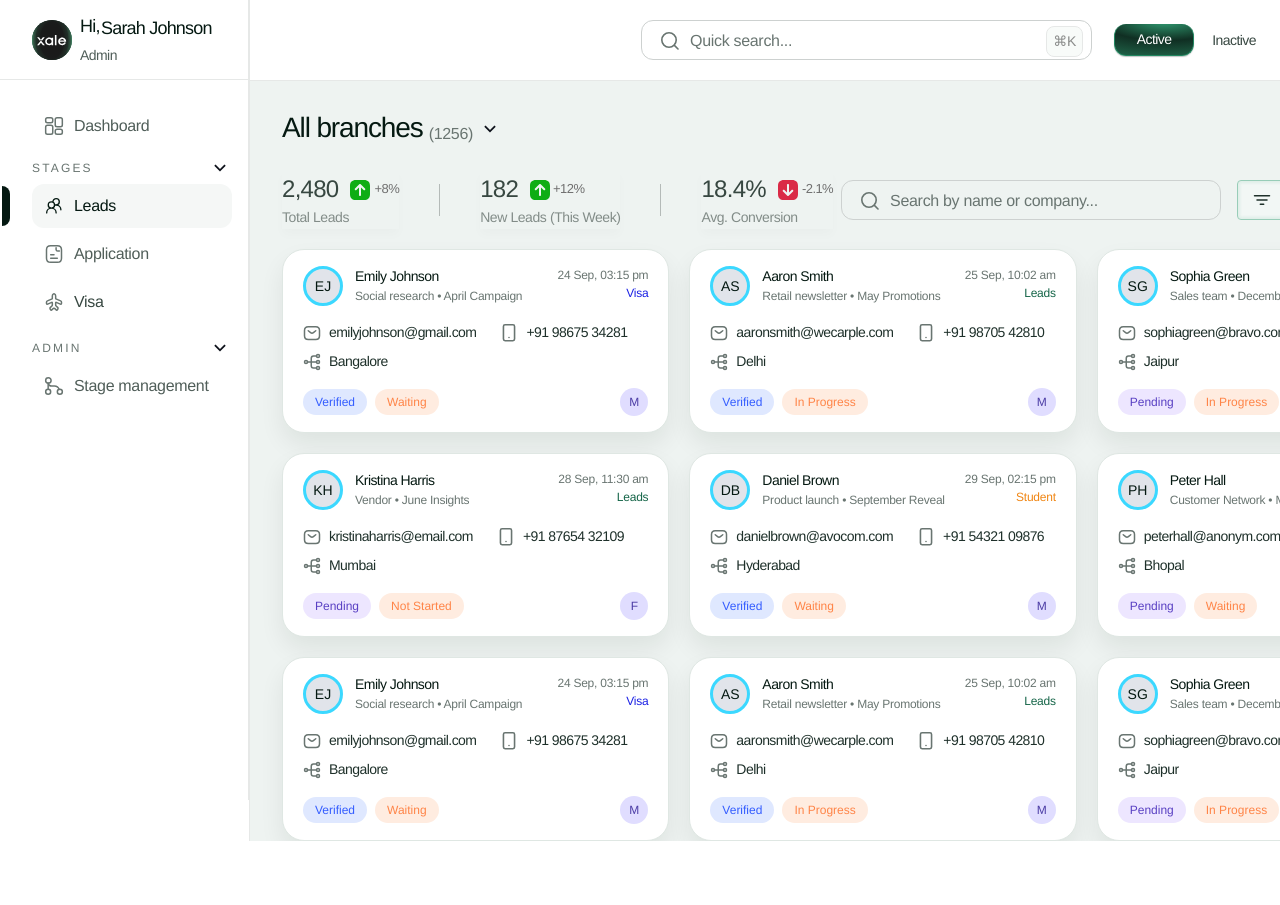
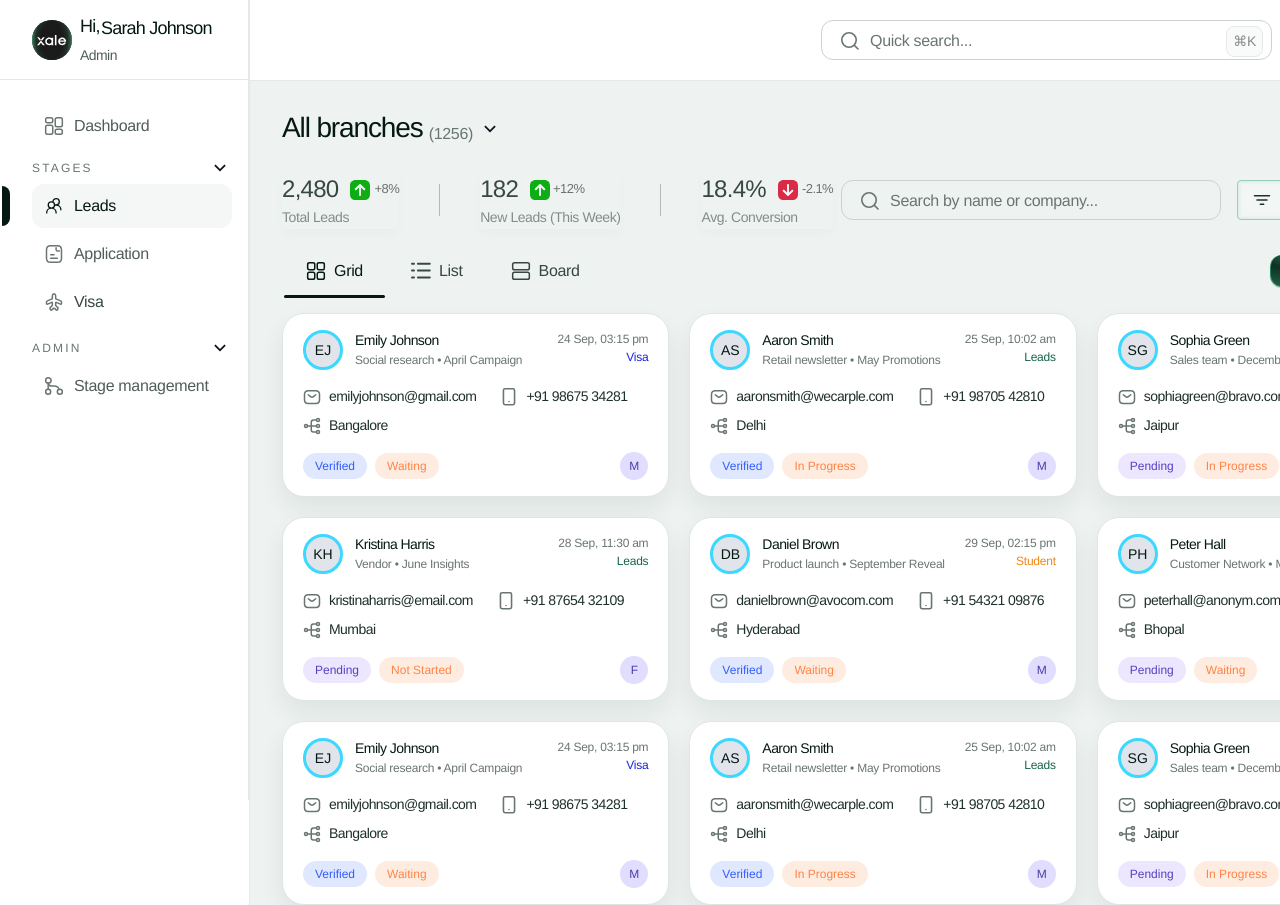
Before and after one commit to marketlubeDev/Xale-client, a React (Vite) app: page / in a window 1280 px wide. Shown: the top 905 px of the page. Before the commit the page ends 841 px from the top, so only its background shows below. Built offline with nearby package versions, Linux system fonts and the light colour scheme.

Commit message:
lead view

```diff
--- a/src/App.tsx
+++ b/src/App.tsx
@@ -11,8 +11,13 @@ import { Metrics } from "./components/dashboard/Metrics";
 import SearchInput from "./components/common/SearchInput";
 import { Dropdown } from "./components/common/Dropdowns/Dropdown";
 import { FilterButton } from "./components/common/Buttons/FilterButton";
+import { ViewSwitcher } from "./components/common/ViewSwitcher";
+import { SegmentToggle } from "./components/common/Toggle/SegmentToggle";
+import { useState } from "react";
 
 function App() {
+  const [status, setStatus] = useState<string>("active");
+
   const leads: LeadCard[] = [
     {
       name: "Emily Johnson",
@@ -168,7 +173,11 @@ function App() {
       <div className="flex w-full flex-col">
         <Header />
 
-        <main className="flex flex-1 flex-col justify-start gap-5 lg:px-10" style={{ padding: '24px 16px 0 32px' }}>
+        <main
+          className="flex flex-1 flex-col justify-start gap-5 lg:px-10"
+          style={{ padding: "24px 16px 0 32px" }}
+        >
+          <div className="flex flex-col gap-5">
             <div className="flex gap-2 justify-between">
               <BranchSelector />
               <div className="flex gap-2">
@@ -180,14 +189,22 @@ function App() {
                 <MoreButton onClick={() => {}} />
               </div>
             </div>
-          <div className="flex gap-2 justify-between items-center" >
+            <div className="flex gap-2 justify-between items-center">
               <div className="flex gap-2">
                 <Metrics />
               </div>
               <div className="flex gap-[16px]">
                 <SearchInput placeholder="Search by name or company..." />
-              <Dropdown/>
-              <FilterButton/>
+                <Dropdown />
+                <FilterButton />
+              </div>
+            </div>
+            <div className="flex gap-2 justify-between items-center">
+              <ViewSwitcher activeView="grid" />
+              <div className="flex gap-2">
+                <SegmentToggle value={status} onChange={setStatus} />
+                <MoreButton onClick={() => {}} />
+              </div>
             </div>
           </div>
           <div className="grid w-full grid-cols-1 gap-5 md:grid-cols-2 xl:grid-cols-3">
--- a/src/components/common/Toggle/SegmentToggle.tsx
+++ b/src/components/common/Toggle/SegmentToggle.tsx
@@ -39,7 +39,7 @@ export function SegmentToggle({
   const resolvedValue = value ?? options[0]?.value;
 
   return (
-    <div className={`inline-flex rounded-[14px] bg-white p-[2px] ${className}`}>
+    <div className={`inline-flex rounded-[14px] p-[2px] items-center ${className}`}>
       {options?.map((option) => {
         const isActive = option.value === resolvedValue;
 
--- /dev/null
+++ b/src/components/common/ViewSwitcher.tsx
@@ -0,0 +1,71 @@
+import React from "react";
+import { GridIcon, ListIcon, BoardIcon } from "../../utilities/icons";
+
+export type ViewType = "grid" | "list" | "board";
+
+export interface ViewSwitcherProps {
+  activeView?: ViewType;
+  onViewChange?: (view: ViewType) => void;
+  className?: string;
+}
+
+interface ViewOption {
+  type: ViewType;
+  label: string;
+  icon: React.ReactElement;
+}
+
+const VIEW_OPTIONS: ViewOption[] = [
+  { type: "grid", label: "Grid", icon: <GridIcon /> },
+  { type: "list", label: "List", icon: <ListIcon /> },
+  { type: "board", label: "Board", icon: <BoardIcon /> },
+];
+
+export function ViewSwitcher({
+  activeView = "grid",
+  onViewChange,
+  className,
+}: ViewSwitcherProps): React.ReactElement {
+  return (
+    <div className={`flex items-start relative ${className || ""}`}>
+      {VIEW_OPTIONS.map((option) => {
+        const isActive = activeView === option.type;
+        return (
+          <div
+            key={option.type}
+            className="relative"
+          >
+            <button
+              type="button"
+              onClick={() => onViewChange?.(option.type)}
+              className="flex gap-[8px] items-center justify-center px-[24px] py-[8px] transition-opacity hover:opacity-70"
+            >
+              <div className="shrink-0 size-[20px]">
+                {React.cloneElement(option.icon, {
+                  color: isActive
+                    ? "var(--color-black-10)"
+                    : "var(--color-black-8)",
+                  size: 20,
+                })}
+              </div>
+              <p
+                className={`text-b2-med shrink-0 whitespace-nowrap ${
+                  isActive
+                    ? "text-[var(--color-black-10)]"
+                    : "text-[var(--color-black-8)]"
+                }`}
+              >
+                {option.label}
+              </p>
+            </button>
+            {isActive && (
+              <div className="absolute -bottom-[7px] left-[2px] h-[3px] rounded-full bg-[var(--color-black-10)]" style={{ width: 'calc(100% - 4px)' }} />
+            )}
+          </div>
+        );
+      })}
+    </div>
+  );
+}
+
+export default ViewSwitcher;
--- a/src/shared/layouts/Header.tsx
+++ b/src/shared/layouts/Header.tsx
@@ -1,12 +1,10 @@
 
 import { SearchIcon, NotificationIcon, SupportIcon } from "../../utilities/icons";
-import { SegmentToggle } from "../../components/common/Toggle/SegmentToggle";
-import { useState } from "react";
+
 
 
 
   export default function Header() {
-    const [status, setStatus] = useState<string>("active");
     return (
       <div className="bg-white border-b border-[#e6e8e7] relative w-full">
         <div className="flex gap-5 items-center justify-end pl-5 pr-10 py-4 relative w-full">
@@ -33,7 +31,6 @@ import { useState } from "react";
 
           {/* Right Side Icons */}
           <div className="flex gap-4 items-center justify-end relative shrink-0">
-            <SegmentToggle value={status} onChange={setStatus} />
             {/* Notification Icon */}
             <button className="flex gap-2 items-center justify-center overflow-hidden px-4 py-2.5 relative rounded-xl shrink-0 w-11 hover:bg-gray-100 transition-colors">
               <div className="relative shrink-0 w-6 h-6">
```
Lines whose indentation alone changed are shown as unchanged.
